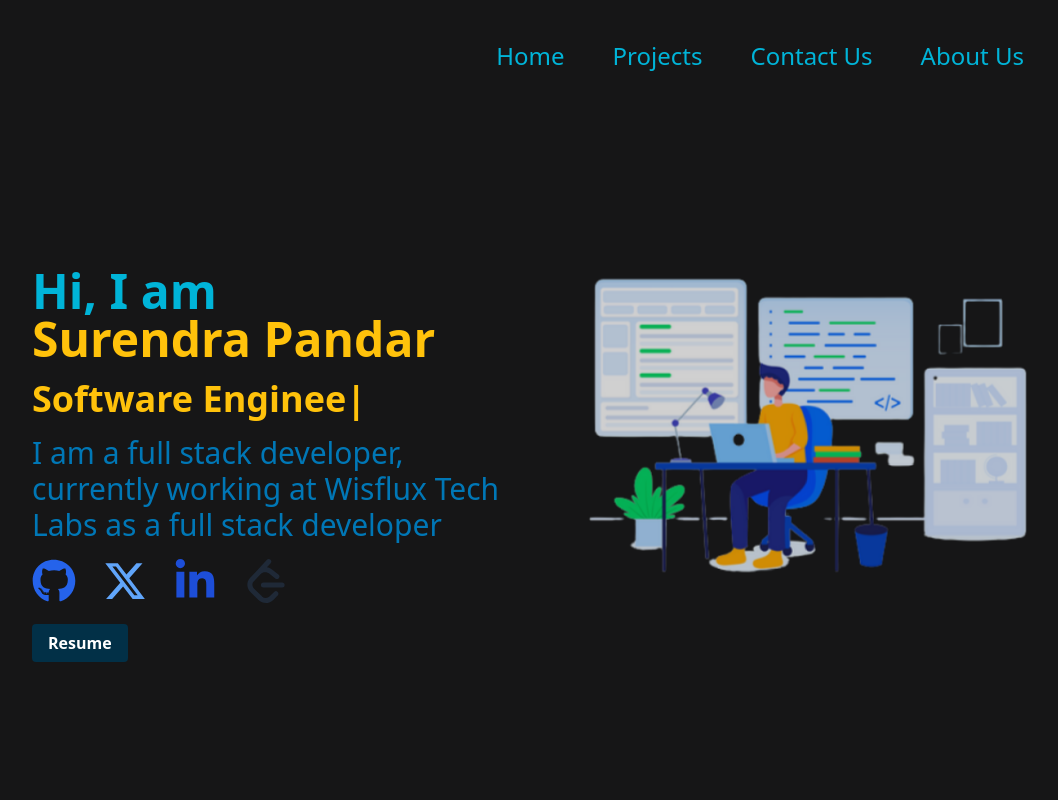
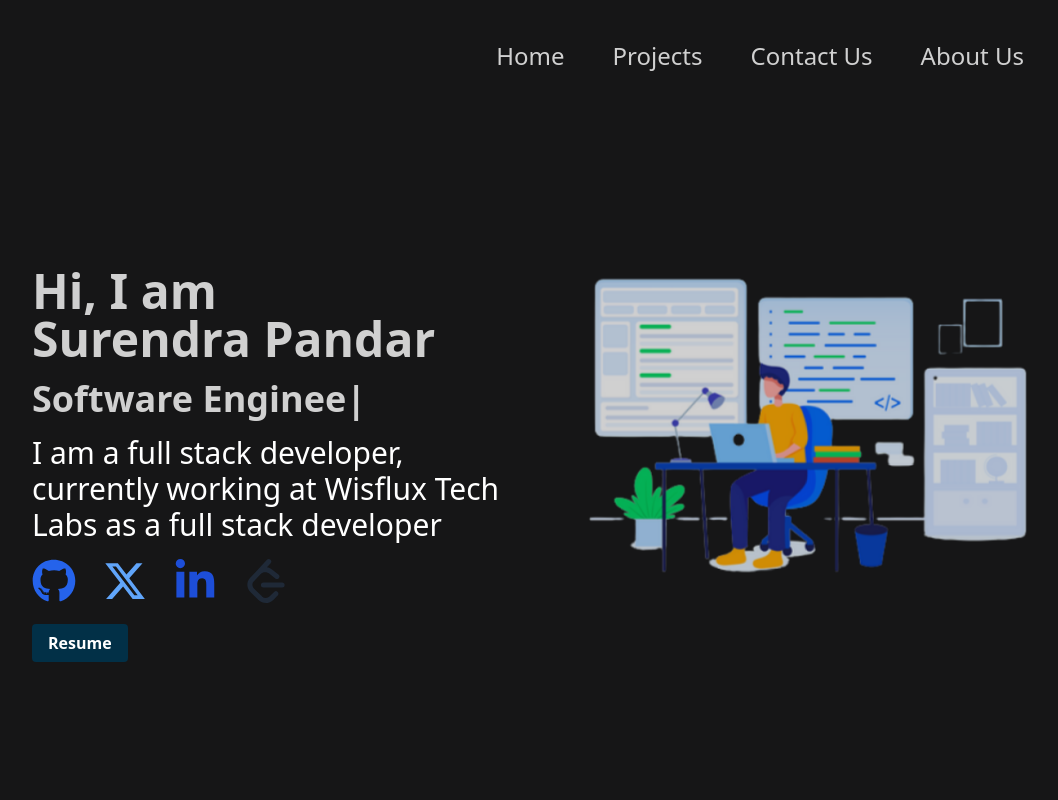
Before and after one commit to jinilptl/portfolio, a React (Vite) app: page / in a window 1280 px wide. Shown: the top 800 px of the page, without its empty margins (96-1154 px from the left). Built offline with nearby package versions, Linux system fonts and the light colour scheme.

Commit message:
color changes

```diff
--- a/src/components/Homemain.jsx
+++ b/src/components/Homemain.jsx
@@ -35,7 +35,7 @@ const Homemain = () => {
           <div className="md:w-full">
             <h1 className="md:text-5xl text-2xl font-bold" data-aos="fade-up">
               <span>
-               <span className=" text-[#00b4d8]">Hi, I am</span>  <span className="animated-text">Surendra Pandar</span>
+               <span className=" text-white opacity-80">Hi, I am</span>  <span className="animated-text">Surendra Pandar</span>
               </span>
             </h1>
           </div>
@@ -45,7 +45,7 @@ const Homemain = () => {
             </h2>
           </div>
           <div className="">
-            <p className="md:text-3xl text-md text-[#0077b6]" data-aos="fade-up">
+            <p className="md:text-3xl text-md text-white opacity-80" data-aos="fade-up">
               I am a full stack developer, currently working at Wisflux Tech Labs as a full stack developer
             </p>
           </div>
@@ -64,11 +64,11 @@ const Homemain = () => {
       {/* Custom CSS */}
       <style jsx>{`
         @keyframes colorChange {
-          0% { color: #ff6b6b; }
-          25% { color: #ffcc00; }
-          50% { color: #00bfff; }
-          75% { color: #ff6347; }
-          100% { color: #ff6b6b; }
+          0% { color: #FFFFFFCC; }
+          25% { color: #FFFFFFCC; }
+          50% { color: #FFFFFFCC; }
+          75% { color: #FFFFFFCC; }
+          100% { color: #FFFFFFCC; }
         }
 
         .animated-text {
--- a/src/components/navbaar.jsx
+++ b/src/components/navbaar.jsx
@@ -18,7 +18,7 @@ const Navbaar = () => {
       <nav className="p-2 md:mt-0 mt-3" data-aos="fade-down" data-aos-easing="linear" data-aos-duration="1500">
         <div className="container mx-auto">
           <div className="flex md:justify-between justify-end items-center lg:flex lg:justify-end lg:mr-24">
-            <div className="text-[#00b4d8] text-md md:text-2xl hidden md:flex md:pt-4">
+            <div className="text-white opacity-80 text-md md:text-2xl hidden md:flex md:pt-4">
               <a href="#home" className="nav-link block md:inline-block md:px-4 md:py-2">Home</a>
               <a href="#projects" className="nav-link block md:inline-block md:px-4 md:py-2">Projects</a>
               <a href="#contact" className="nav-link block md:inline-block md:px-4 md:py-2">Contact Us</a>
@@ -37,10 +37,10 @@ const Navbaar = () => {
           </div>
           {isOpen && (
             <div className="mt-2 lg:hidden flex flex-col items-end ">
-              <a href="#home" className="nav-link block text-[#00b4d8] text-md py-2">Home</a>
-              <a href="#projects" className="nav-link block text-[#00b4d8] text-md py-2">Projects</a>
-              <a href="#contact" className="nav-link block text-[#00b4d8] text-md py-2">Contact Us</a>
-              <a href="#about" className="nav-link block text-[#00b4d8] text-md py-2">About Us</a>
+              <a href="#home" className="nav-link block text-white opacity-80 text-md py-2">Home</a>
+              <a href="#projects" className="nav-link block text-white opacity-80 text-md py-2">Projects</a>
+              <a href="#contact" className="nav-link block text-white opacity-80 text-md py-2">Contact Us</a>
+              <a href="#about" className="nav-link block text-white opacity-80 text-md py-2">About Us</a>
             </div>
           )}
         </div>
```
